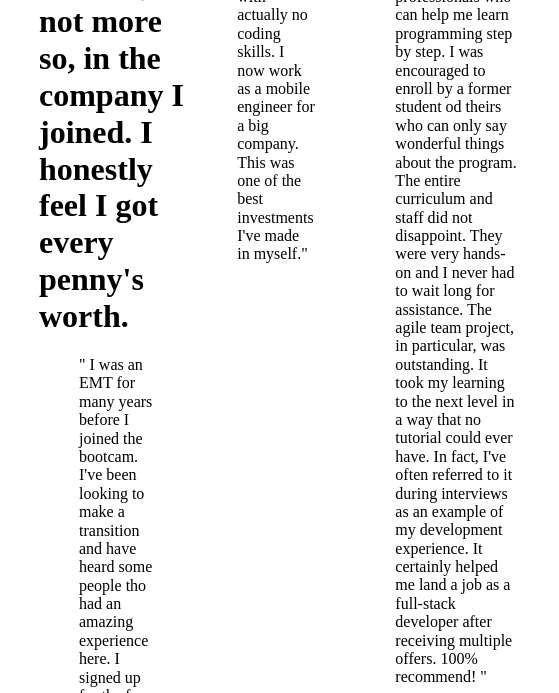
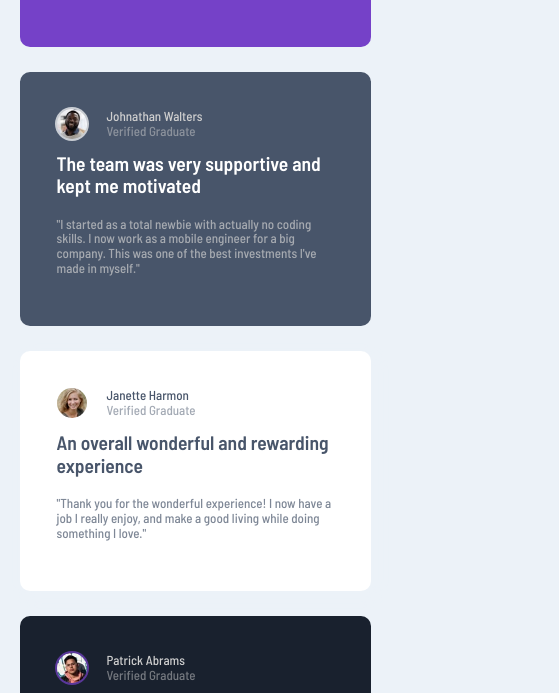
Before and after one commit to Kasia-Sikora/FA-TestimonialGrid, a plain HTML site: page src/index.html in a window 390 px wide. Shown: the part 428-1121 px from the top of the page, 559 px wide, since content can reach past the window. Drawn offline with Linux system fonts and the light colour scheme.

Commit message:
Ready design for 1440px desktop and 375px mobile

```diff
--- a/src/index.html
+++ b/src/index.html
@@ -17,17 +17,15 @@
 <body>
 <div class="container">
     <div class="card daniel-card">
+        <img src="assets/bg-pattern-quotation.svg" alt="quote">
         <section>
             <header>
                 <img src="assets/image-daniel.jpg" alt="alumni">
-                <span class="personData">
-          <span class="name">
-            Daniel Clifford
-          </span>
-          <span class="personTitle">
-            Verified Graduate
-          </span>
-        </span>
+                <span class="picture-background"></span>
+                <div class="personData">
+                    <div class="name">Daniel Clifford</div>
+                    <div class="personTitle">Verified Graduate</div>
+                </div>
             </header>
             <div class="content">
                 <h1>I received a job offer mid-course, and the subjects I learned were current, if not more so, in the
@@ -48,14 +46,11 @@
         <section>
             <header>
                 <img src="assets/image-jonathan.jpg" alt="alumni">
-                <span class="personData">
-          <span class="name">
-            Johnathan Walters
-          </span>
-          <span class="personTitle">
-            Verified Graduate
-          </span>
-        </span>
+                <span class="picture-background"></span>
+                <div class="personData">
+                    <div class="name">Johnathan Walters</div>
+                    <div class="personTitle">Verified Graduate</div>
+                </div>
             </header>
             <div class="content">
                 <h1>The team was very supportive and kept me motivated</h1>
@@ -72,14 +67,11 @@
         <section>
             <header>
                 <img src="assets/image-jeanette.jpg" alt="alumni">
-                <span class="personData">
-          <span class="name">
-            Janette Harmon
-          </span>
-          <span class="personTitle">
-            Verified Graduate
-          </span>
-        </span>
+                <span class="picture-background"></span>
+                <div class="personData">
+                    <div class="name">Janette Harmon</div>
+                    <div class="personTitle">Verified Graduate</div>
+                </div>
             </header>
             <div class="content">
                 <h1>An overall wonderful and rewarding experience</h1>
@@ -95,14 +87,11 @@
         <section>
             <header>
                 <img src="assets/image-patrick.jpg" alt="alumni">
-                <span class="personData">
-          <span class="name">
-            Patrick Abrams
-          </span>
-          <span class="personTitle">
-            Verified Graduate
-          </span>
-        </span>
+                <span class="picture-background"></span>
+                <div class="personData">
+                    <div class="name">Patrick Abrams</div>
+                    <div class="personTitle">Verified Graduate</div>
+                </div>
             </header>
             <div class="content">
                 <h1>Awesome teaching support from TAs who did the bootcamp themselves. Getting guidance from them and
@@ -121,20 +110,18 @@
         <section>
             <header>
                 <img src="assets/image-kira.jpg" alt="alumni">
-                <span class="personData">
-          <span class="name">
-            Kira Whittle
-          </span>
-          <span class="personTitle">
-            Verified Graduate
-          </span>
-        </span>
+                <span class="picture-background"></span>
+                <div class="personData">
+                    <div class="name">Kira Whittle</div>
+                    <div class="personTitle">Verified Graduate</div>
+                </div>
             </header>
             <div class="content">
                 <h1>Such a life-changing experience. Highly recommended!</h1>
 
-                <blockquote><p>Before joining the bootcamp, I've never written a line of code. I needed some structure
-                    from professionals who can help me learn programming step by step. I was encouraged to enroll by a former
+                <blockquote><p>"Before joining the bootcamp, I've never written a line of code. I needed some structure
+                    from professionals who can help me learn programming step by step. I was encouraged to enroll by a
+                    former
                     student od theirs who can only say wonderful things about the program. The entire curriculum and
                     staff did not disappoint. They were very hands-on and I never had to wait long for assistance. The
                     agile team project, in particular, was outstanding. It took my learning to the next level in a way
--- a/src/static/main.scss
+++ b/src/static/main.scss
@@ -7,40 +7,161 @@ $White: hsl(0, 0%, 100%);
 $LightGray: hsl(0, 0%, 81%);
 $LightGrayishBlue: hsl(210, 46%, 95%);
 $BasicFontSize: 13px;
+$BorderRadius: 10px;
 
 //1. "Verified Graduate" has the same color as the person's name with 50% opacity
 //2. Review paragraphs inside the quotations have the same color as well, but are at 70% opacity
 
+*{
+  box-sizing: border-box;
+}
+
+:root {
+  font-size: $BasicFontSize;
+  background-color: $LightGrayishBlue;
+  font-family: 'Barlow Semi Condensed', sans-serif;
+  display: flex;
+  justify-content: center;
+  align-items: center;
+  height: 100%;
+  font-weight: 500;
+}
+
+body{
+  width: 100vw;
+  height: 100vh;
+}
+
+h1{
+  font-size: $BasicFontSize * 1.5;
+  font-weight: 600;
+  color: $White;
+  margin-bottom: 20px;
+}
+
+section{
+  z-index: 1;
+  position: relative;
+}
+
+header{
+  display: flex;
+  align-items: center;
+}
+
+blockquote {
+  margin: 0;
+  opacity: 0.7;
+}
+
+img:not([alt='quote']) {
+  border-radius: 100%;
+  width: 30px;
+  display: inline-block;
+  margin-right: 20px;
+  z-index: 1;
+}
+
+.picture-background{
+  width: 34px;
+  height: 34px;
+  position: absolute;
+  border-radius: 50%;
+  left: -2px;
+  opacity: 0.7;
+  background-color: $White;
+}
+
+img[alt='quote']{
+  position: absolute;
+  top: 0;
+  right: 10%;
+}
+
 .container {
-  width: 80%;
-  height: 80vh;
-  margin: 0 auto;
+  width: 90vw;
+  margin: 20% auto;
   display: grid;
-  grid-template-areas: 'daniel jonathan kira' 'jeanette patrick kira';
+  grid-template-columns: 1fr;
+  grid-template-areas: 'daniel' 'jonathan' 'jeanette' 'patrick' 'kira';
+  grid-gap: 25px;
 }
 
 
+.personTitle{
+  opacity: 0.5;
+}
+
 .card {
+  position: relative;
+  padding: 37px;
+  border-radius: $BorderRadius;
 }
 
 
 .daniel-card {
   grid-area: daniel;
+  background-color: $ModerateViolet;
+  color: $White;
 }
 
 
 .jonathan-card {
   grid-area: jonathan;
+  background-color: $VeryDarkGrayishBlue;
+  color: $LightGray;
 }
 
 .jeanette-card {
   grid-area: jeanette;
+  color: $VeryDarkGrayishBlue;
+  background-color: $White;
+  box-shadow: 5px 5px 10px 5px $LightGrayishBlue;
+
+  h1{
+    color: $VeryDarkGrayishBlue;
+  }
 }
 
 .patrick-card {
   grid-area: patrick;
+  background-color: $VeryDarkBlackishBlue;
+  color: $LightGray;
+
+  .picture-background{
+    background-color: $ModerateViolet;
+  }
 }
 
 .kira-card {
   grid-area: kira;
+  background-color: $White;
+  color: $VeryDarkGrayishBlue;
+
+  h1{
+    color: $VeryDarkGrayishBlue;
+  }
 }
+
+
+@media only screen and (min-width: 1440px){
+  .container {
+    width: 77vw;
+    height: 70vh;
+    margin: 0 auto;
+    grid-template-columns: repeat(4, 1fr);
+    grid-template-rows: repeat(2, 1fr);
+    grid-template-areas: 'daniel daniel jonathan kira' 'jeanette patrick patrick kira';
+    position: relative;
+    top: 50%;
+    transform: translate(0, -50%);
+    max-width: 1109px;
+    max-height: 630px;
+  }
+
+  img[alt='quote']{
+    position: absolute;
+    top: 0;
+    right: 17%;
+  }
+}
```
Also changed, not shown: src/static/main.css, 1 other file.
